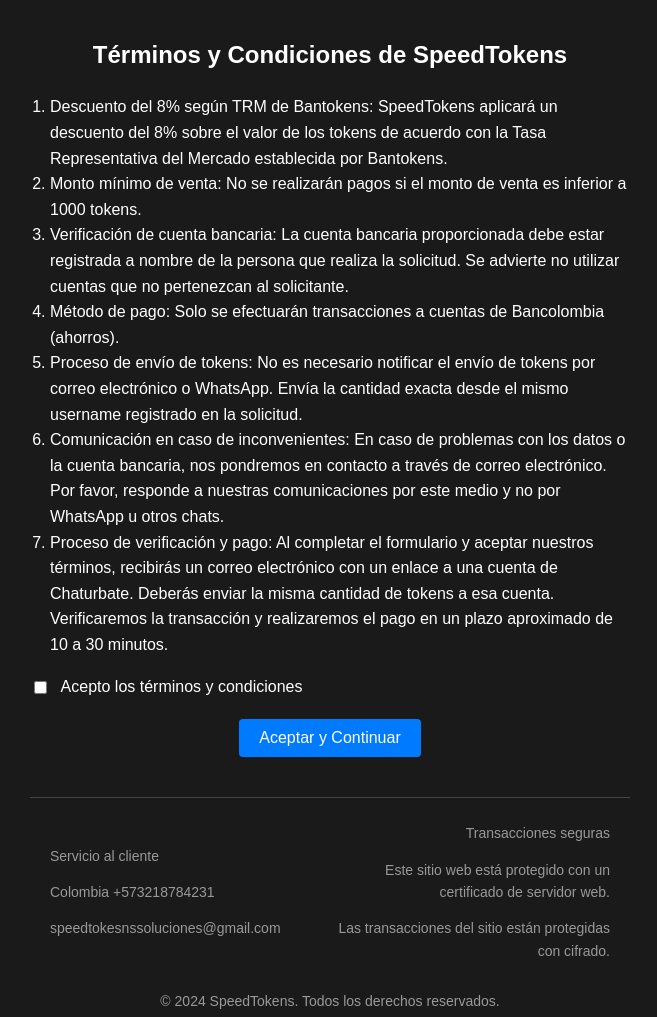
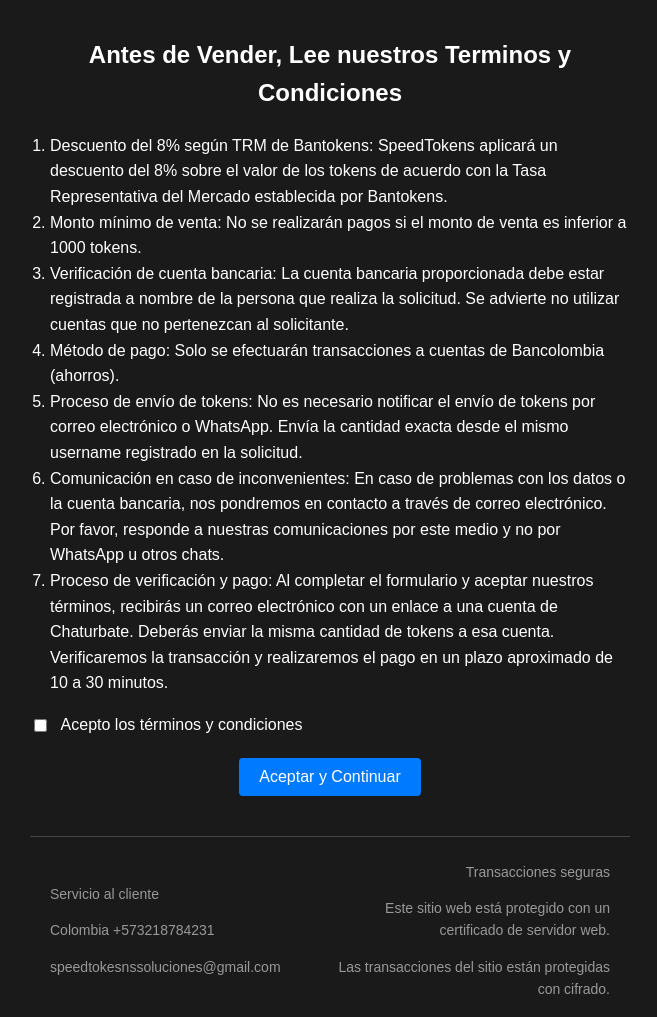
Before and after one commit to SpeedTokens/Speed, a plain HTML site: page terminos y condiciones.html in a window 1280 px wide. Shown: the top 1017 px of the page, without its empty margins (310-967 px from the left). Drawn offline with Linux system fonts and the light colour scheme.

Commit message:
Update terminos y condiciones.html

```diff
--- a/terminos y condiciones.html
+++ b/terminos y condiciones.html
@@ -80,7 +80,7 @@
     </style>
 </head>
 <body>
-    <h1>Términos y Condiciones de SpeedTokens</h1>
+    <h1>Antes de Vender, Lee nuestros Terminos y Condiciones</h1>
     <ol>
         <li>Descuento del 8% según TRM de Bantokens: SpeedTokens aplicará un descuento del 8% sobre el valor de los tokens de acuerdo con la Tasa Representativa del Mercado establecida por Bantokens.</li>
         <li>Monto mínimo de venta: No se realizarán pagos si el monto de venta es inferior a 1000 tokens.</li>
```
